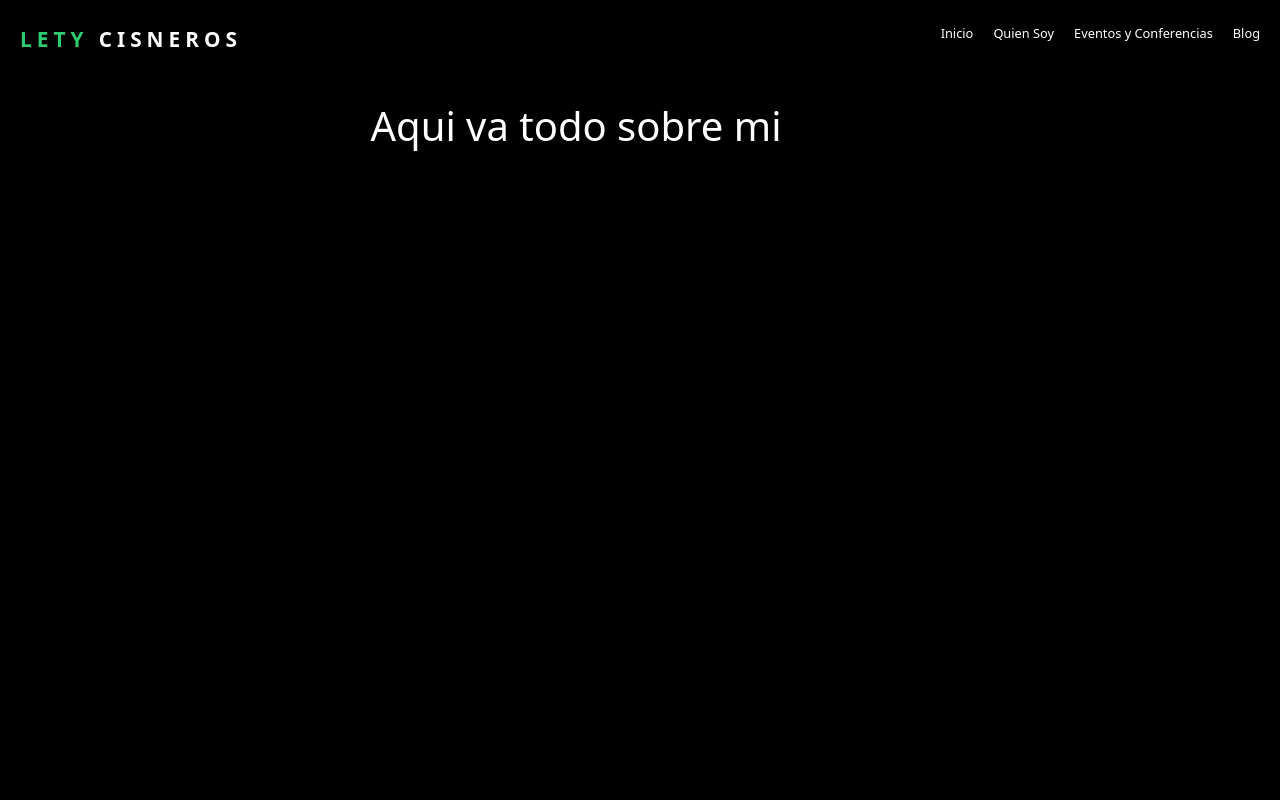
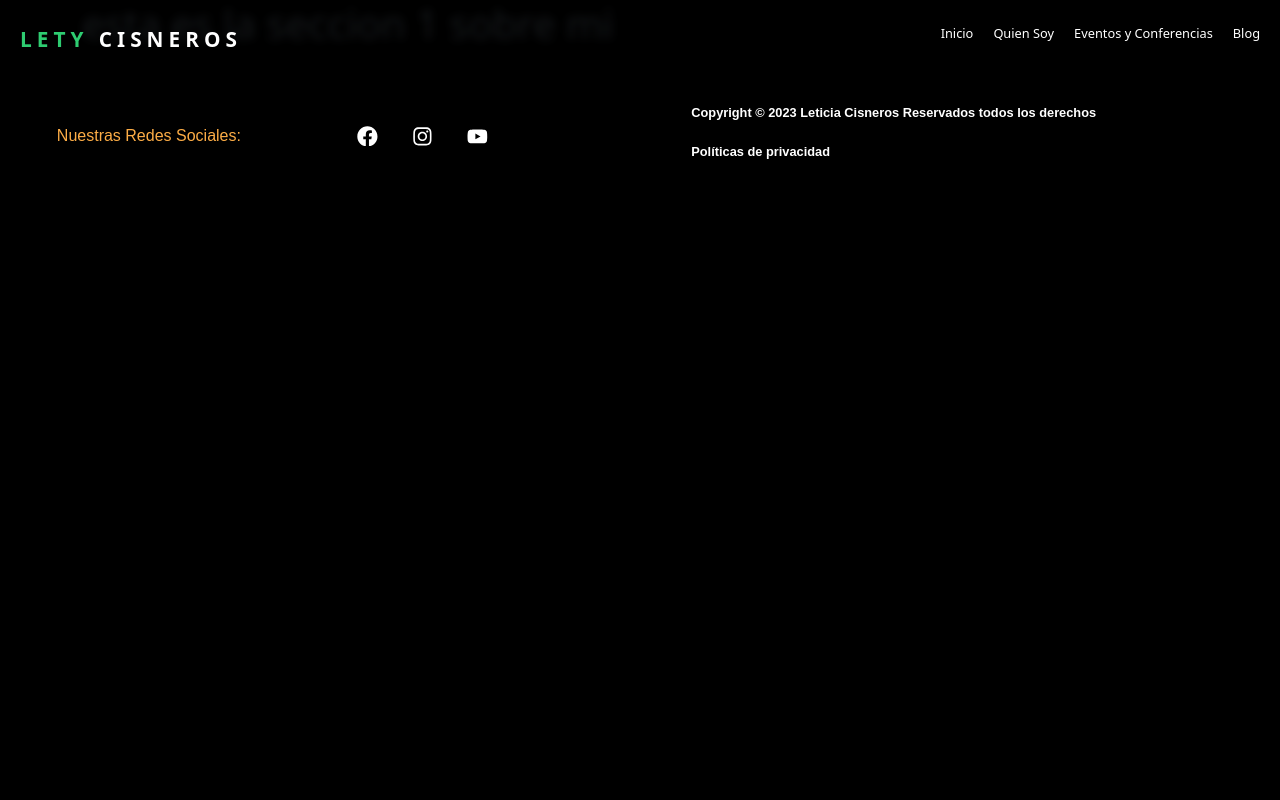
Before and after one commit to Jair-Academlo/lety_cisneros, a React (Vite) app: page /#/sobre-mi in a window 1280 px wide. Shown: the top 800 px of the page. Built offline with nearby package versions, Linux system fonts and the light colour scheme; a web font is replaced by a local one.

Commit message:
update changes

```diff
--- /dev/null
+++ b/src/components/SobreMI/section1/Section1.jsx
@@ -0,0 +1,11 @@
+import './section1.css';
+
+const Section1 = () => {
+	return (
+		<div>
+			<h1>esta es la seccion 1 sobre mi</h1>
+		</div>
+	);
+};
+
+export default Section1;
--- a/src/pages/SobreMi.jsx
+++ b/src/pages/SobreMi.jsx
@@ -1,13 +1,13 @@
+import { Container } from 'react-bootstrap';
+import Section1 from '../components/SobreMI/section1/Section1';
 import '../styles/SobreMi.css';
 
 const SobreMi = () => {
 	return (
 		<>
-			<section className='section-page-sobre-mi'>
-				<div>
-					<h1>Aqui va todo sobre mi </h1>
-				</div>
-			</section>
+			<Container>
+				<Section1 />
+			</Container>
 		</>
 	);
 };
--- a/src/styles/SobreMi.css
+++ b/src/styles/SobreMi.css
@@ -1,5 +1,5 @@
 .section-page-sobre-mi {
-    width: 90%;
+    width: 100%;
     height: 100vh;
 }
 
```
Also changed, not shown: src/components/SobreMI/section1/section1.css (added).
